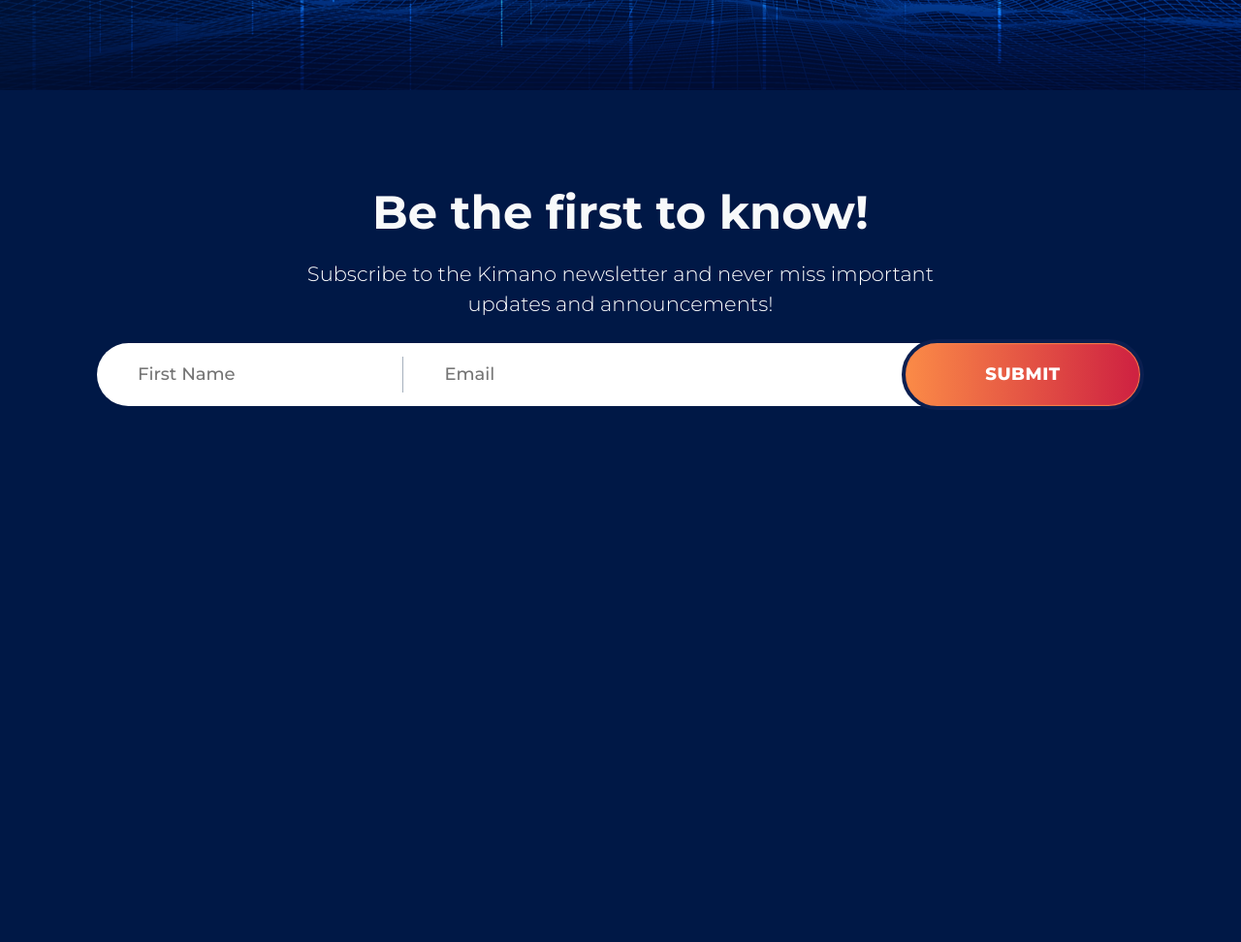
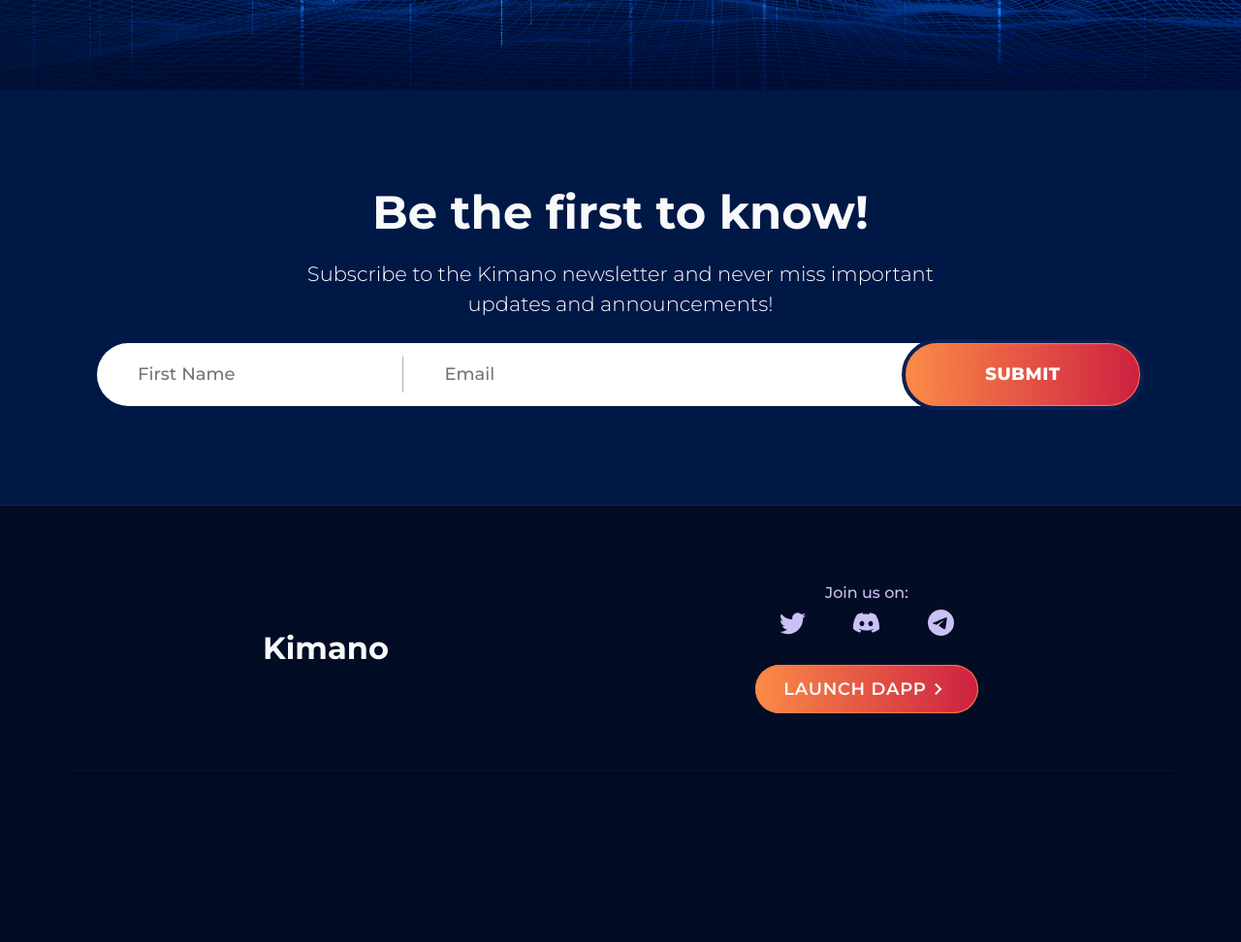
Before and after one commit to sixtusagbo/kimano, a website: page index.html in a window 1280 px wide. Shown: the part 561-1533 px from the top of the page at 97% size. Before the commit the page ends 1082 px from the top, so only its background shows below. Drawn offline with Linux system fonts and the light colour scheme.

Commit message:
Add footer links social section

```diff
--- a/index.html
+++ b/index.html
@@ -284,6 +284,45 @@
         </form>
       </div>
     </section>
+
+    <section class="links">
+      <div class="container">
+        <div class="social d-flex justify-content-around align-items-center w-100">
+          <div class="logo">
+            <span class="fs-2 fw-bolder text-light">Kimano</span>
+          </div>
+          <div class="social-icons d-flex flex-column">
+            <h6 class="text-center">Join us on:</h6>
+            <div class="d-flex justify-content-around">
+              <a target="_blank" href="https://twitter.com/intent/follow?screen_name=KimanoProtocol">
+                <svg xmlns="http://www.w3.org/2000/svg" width="16" height="16" fill="currentColor" class="bi bi-twitter"
+                  viewBox="0 0 16 16">
+                  <path
+                    d="M5.026 15c6.038 0 9.341-5.003 9.341-9.334 0-.14 0-.282-.006-.422A6.685 6.685 0 0 0 16 3.542a6.658 6.658 0 0 1-1.889.518 3.301 3.301 0 0 0 1.447-1.817 6.533 6.533 0 0 1-2.087.793A3.286 3.286 0 0 0 7.875 6.03a9.325 9.325 0 0 1-6.767-3.429 3.289 3.289 0 0 0 1.018 4.382A3.323 3.323 0 0 1 .64 6.575v.045a3.288 3.288 0 0 0 2.632 3.218 3.203 3.203 0 0 1-.865.115 3.23 3.23 0 0 1-.614-.057 3.283 3.283 0 0 0 3.067 2.277A6.588 6.588 0 0 1 .78 13.58a6.32 6.32 0 0 1-.78-.045A9.344 9.344 0 0 0 5.026 15z" />
+                </svg>
+              </a>
+              <a target="_blank" href="https://discord.gg/wxQY8ycfyc">
+                <svg xmlns="http://www.w3.org/2000/svg" width="16" height="16" fill="currentColor" class="bi bi-discord"
+                  viewBox="0 0 16 16">
+                  <path
+                    d="M13.545 2.907a13.227 13.227 0 0 0-3.257-1.011.05.05 0 0 0-.052.025c-.141.25-.297.577-.406.833a12.19 12.19 0 0 0-3.658 0 8.258 8.258 0 0 0-.412-.833.051.051 0 0 0-.052-.025c-1.125.194-2.22.534-3.257 1.011a.041.041 0 0 0-.021.018C.356 6.024-.213 9.047.066 12.032c.001.014.01.028.021.037a13.276 13.276 0 0 0 3.995 2.02.05.05 0 0 0 .056-.019c.308-.42.582-.863.818-1.329a.05.05 0 0 0-.01-.059.051.051 0 0 0-.018-.011 8.875 8.875 0 0 1-1.248-.595.05.05 0 0 1-.02-.066.051.051 0 0 1 .015-.019c.084-.063.168-.129.248-.195a.05.05 0 0 1 .051-.007c2.619 1.196 5.454 1.196 8.041 0a.052.052 0 0 1 .053.007c.08.066.164.132.248.195a.051.051 0 0 1-.004.085 8.254 8.254 0 0 1-1.249.594.05.05 0 0 0-.03.03.052.052 0 0 0 .003.041c.24.465.515.909.817 1.329a.05.05 0 0 0 .056.019 13.235 13.235 0 0 0 4.001-2.02.049.049 0 0 0 .021-.037c.334-3.451-.559-6.449-2.366-9.106a.034.034 0 0 0-.02-.019Zm-8.198 7.307c-.789 0-1.438-.724-1.438-1.612 0-.889.637-1.613 1.438-1.613.807 0 1.45.73 1.438 1.613 0 .888-.637 1.612-1.438 1.612Zm5.316 0c-.788 0-1.438-.724-1.438-1.612 0-.889.637-1.613 1.438-1.613.807 0 1.451.73 1.438 1.613 0 .888-.631 1.612-1.438 1.612Z" />
+                </svg>
+              </a>
+              <a target="_blank" href="https://t.me/Kimano_Protocol">
+                <svg xmlns="http://www.w3.org/2000/svg" width="16" height="16" fill="currentColor"
+                  class="bi bi-telegram" viewBox="0 0 16 16">
+                  <path
+                    d="M16 8A8 8 0 1 1 0 8a8 8 0 0 1 16 0zM8.287 5.906c-.778.324-2.334.994-4.666 2.01-.378.15-.577.298-.595.442-.03.243.275.339.69.47l.175.055c.408.133.958.288 1.243.294.26.006.549-.1.868-.32 2.179-1.471 3.304-2.214 3.374-2.23.05-.012.12-.026.166.016.047.041.042.12.037.141-.03.129-1.227 1.241-1.846 1.817-.193.18-.33.307-.358.336a8.154 8.154 0 0 1-.188.186c-.38.366-.664.64.015 1.088.327.216.589.393.85.571.284.194.568.387.936.629.093.06.183.125.27.187.331.236.63.448.997.414.214-.02.435-.22.547-.82.265-1.417.786-4.486.906-5.751a1.426 1.426 0 0 0-.013-.315.337.337 0 0 0-.114-.217.526.526 0 0 0-.31-.093c-.3.005-.763.166-2.984 1.09z" />
+                </svg>
+              </a>
+            </div>
+            <a href="/kimanoswap" class="orange-button text-light">
+              Launch Dapp <span class="material-icons">chevron_right</span>
+            </a>
+          </div>
+        </div>
+      </div>
+    </section>
   </footer>
 
   <script src="./static/vendor/bootstrap/bootstrap.bundle.min.js"></script>
--- a/static/sass/_mobile.scss
+++ b/static/sass/_mobile.scss
@@ -102,7 +102,8 @@
     display: none;
   }
 
-  footer .subscribe {
+  footer {
+    .subscribe {
 
       &-form,
       &-form-inputs {
@@ -142,4 +143,15 @@
       }
 
     }
+
+    .links {
+      .social {
+        flex-direction: column;
+
+        &-icons {
+          margin-top: 23px;
         }
+      }
+    }
+  }
+}
--- a/static/sass/_utility.scss
+++ b/static/sass/_utility.scss
@@ -5,6 +5,27 @@
 
 a {
   transition: all .3 ease;
+}
+
+.orange-button {
+  border-radius: 90px;
+  color: #fff;
+  background: $gradient-primary;
+  box-shadow: $shadow-primary;
+  font-weight: 600;
+  letter-spacing: .04em;
+  text-transform: uppercase;
+  font-size: 18px;
+  padding: 10px 6px;
+  line-height: 5em;
+  white-space: nowrap;
+  display: flex;
+  justify-content: center;
+  max-width: 295px;
+  min-width: 230px;
+  max-height: 50px;
+  align-items: center;
+  margin-top: 30px;
 }
 
 .orange-large-outline-btn {
--- a/static/sass/_variables.scss
+++ b/static/sass/_variables.scss
@@ -12,3 +12,5 @@
 $body-color: #cbc1f4;
 
 $enable-negative-margins: true;
+
+$shadow-primary: inset 0 0 1px 1px #f78247;
--- /dev/null
+++ b/static/sass/footer/_links.scss
@@ -0,0 +1,32 @@
+footer .links {
+  padding: 80px 0 90px;
+  border-top: 1px solid #142038;
+  background-color: #030C25;
+  display: flex;
+  flex-direction: row;
+
+  div.container {
+    margin-bottom: 83px;
+    border-bottom: 3px solid #000a19;
+    padding-bottom: 60px;
+    box-shadow: inset 0 -1px 0 0 #021238;
+  }
+
+  .social {
+
+    &-icons {
+      a {
+        color: #cbc1f4;
+
+        &:hover {
+          color: rgba(160, 174, 192, 1);
+        }
+      }
+
+      svg {
+        width: 27px;
+        height: 27px;
+      }
+    }
+  }
+}
--- a/static/sass/footer/_subscribe.scss
+++ b/static/sass/footer/_subscribe.scss
@@ -107,7 +107,7 @@
         border-radius: 90px;
         color: #fff;
         background: $gradient-primary;
-        box-shadow: inset 0 0 1px 1px #f78247;
+        box-shadow: $shadow-primary;
         border: 4px solid #0b1f50;
         font-weight: 800;
         letter-spacing: .03em;
```
Also changed, not shown: static/sass/footer/_copyright.scss (added), static/styles/main.min.css. Lines whose indentation alone changed are shown as unchanged.
